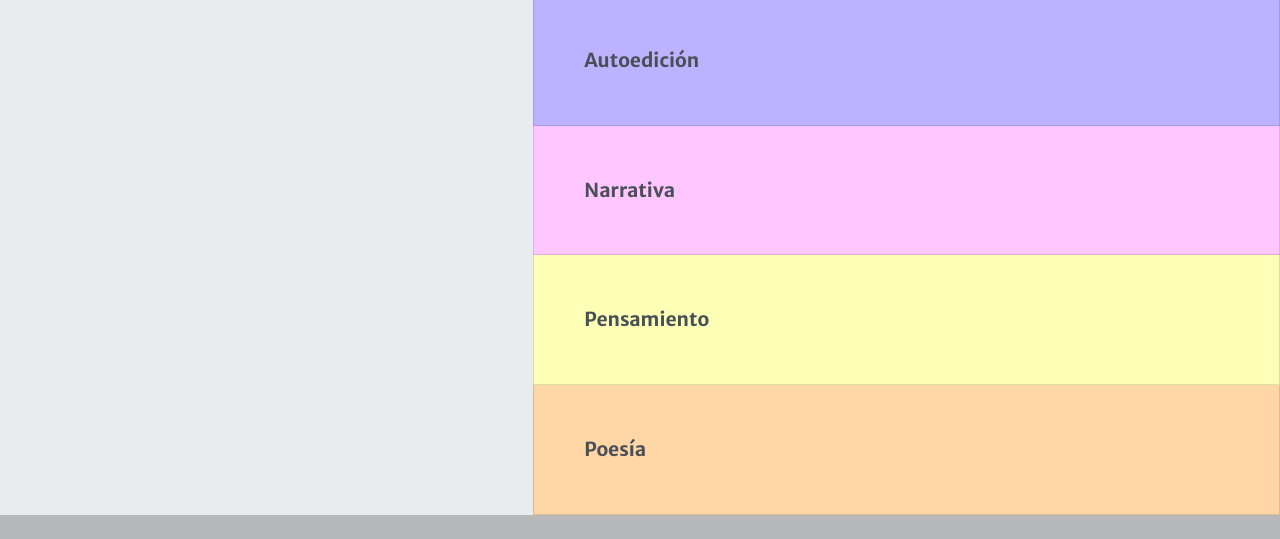
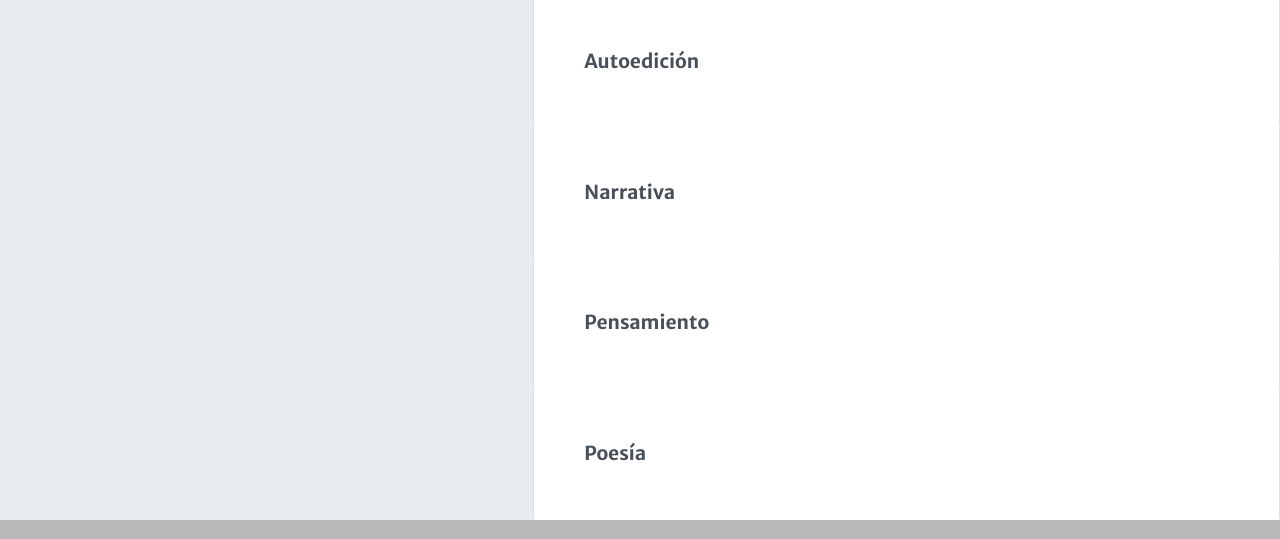
Before and after one commit to CarolinaBrazalesSempere/veu-i-vot, a website: page views/catalogo.html in a window 1280 px wide. Shown: the part 261-800 px from the top of the page. Drawn offline with nearby package versions, Linux system fonts and the light colour scheme.

Commit message:
detail style changes

```diff
--- a/css/estilos.css
+++ b/css/estilos.css
@@ -316,7 +316,7 @@ main.history-container {
 /*inicio seccion contacto*/
 
 .contactoContainer {
-  background-color: rgb(216, 216, 216);
+  background-color: rgb(233, 236, 239);
 }
 .contactoContainer h1 {
   display: flex;
@@ -463,7 +463,7 @@ textarea[placeholder] {
 
 @media only screen and (min-width: 0px) and (max-width: 767px) {
   .servicios__title {
-    font-size: 1.7rem;
+    font-size: 1.6rem;
   }
 }
 
@@ -502,27 +502,18 @@ textarea[placeholder] {
 
 .list-group {
   border-radius: 0px;
+
 }
 
-.list-arte {
-  background-color: rgb(160, 196, 255);
+.list-group a {
+  border-bottom: 2px solid transparent;
 }
 
-.list-pensamiento {
-  background-color: rgb(253, 255, 182);
+.list-group a:hover {
+
+  border-bottom: 2px solid rgb(248, 207, 107);
 }
 
-.list-autoedicion {
-  background-color: rgb(189, 178, 255);
-}
-
-.list-poesia {
-  background-color: rgb(255, 214, 165);
-}
-
-.list-narrativa {
-  background-color: rgb(255, 198, 255);
-}
 
 .list-arte,
 .list-autoedicion,
@@ -534,4 +525,5 @@ textarea[placeholder] {
   font-family: "Merriweather Sans", sans-serif;
   font-weight: 900;
   padding: 50px;
+
 }
```
Also changed, not shown: index.html (+1 -1 lines), views/nosotras.html (+0 -6 lines).
